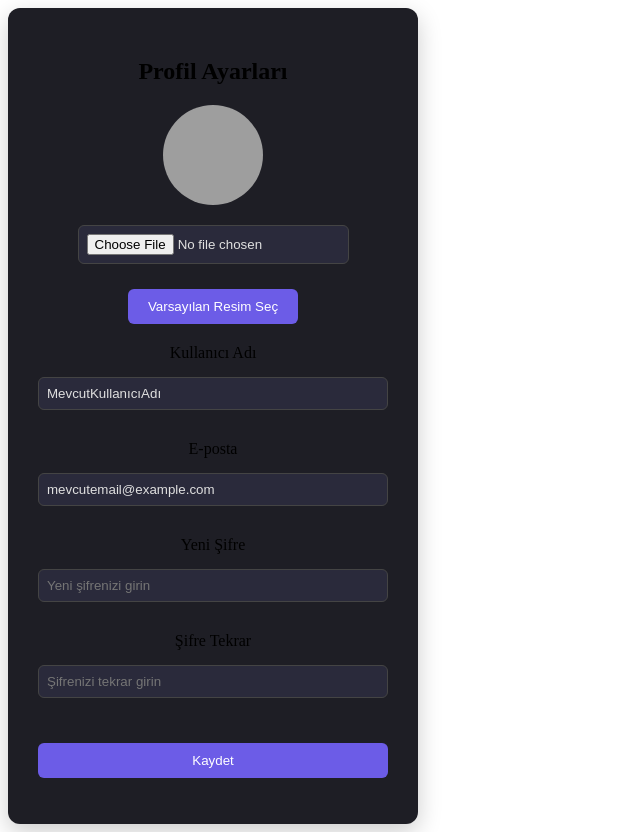
After one commit to whymami/Transcendence, a Django app: template transback/transbackend/templates/profile.html in a window 1280 px wide. The commit adds this page. Shown: the whole page, without its empty margins (0-640 px from the left). Run offline with Django 5.2, Linux system fonts and the light colour scheme; the template is opened without the code that fills it, so the values that code supplies are empty; parts of the project's set-up code (start-up, migrations or seed data) failed here and were passed over; grey boxes are pictures that could not be loaded.

Commit message:
add profile

```diff
--- a/transback/static/css/header.css
+++ b/transback/static/css/header.css
@@ -54,5 +54,5 @@
 }
 
 .nav-link:hover {
-    color: #3182ce;
+    color: var(--primary-color);
 }
--- /dev/null
+++ b/transback/static/css/profile.css
@@ -0,0 +1,91 @@
+.settings-container {
+    background-color: #1e1e25;
+    padding: 30px;
+    border-radius: 12px;
+    width: 350px;
+    text-align: center;
+    box-shadow: 0 8px 24px rgba(0, 0, 0, 0.2);
+}
+
+h2 {
+    margin-bottom: 20px;
+}
+
+.profile-picture-section {
+    margin-bottom: 20px;
+}
+
+.profile-picture-section img {
+    width: 100px;
+    height: 100px;
+    border-radius: 50%;
+    object-fit: cover;
+    margin-bottom: 10px;
+}
+
+.profile-picture-section input {
+    display: block;
+    margin: 10px auto;
+}
+
+button {
+    background-color: #6c5ce7;
+    color: #ffffff;
+    border: none;
+    padding: 10px 20px;
+    border-radius: 6px;
+    cursor: pointer;
+    transition: background-color 0.3s ease;
+    margin-top: 15px;
+}
+
+button:hover {
+    background-color: #a29bfe;
+}
+
+/* Form Stilleri */
+form {
+    display: flex;
+    flex-direction: column;
+    gap: 15px;
+}
+
+input {
+    padding: 8px;
+    border-radius: 6px;
+    border: 1px solid #444;
+    background-color: #2a2a3b;
+    color: #e0e0e0;
+}
+
+/* Modal Stili */
+.modal {
+    position: fixed;
+    top: 0;
+    left: 0;
+    width: 100%;
+    height: 100%;
+    background: rgba(0, 0, 0, 0.7);
+    display: none;
+    justify-content: center;
+    align-items: center;
+}
+
+.modal-content {
+    background-color: #1e1e25;
+    padding: 20px;
+    border-radius: 10px;
+    text-align: center;
+}
+
+.default-pics img {
+    width: 70px;
+    height: 70px;
+    border-radius: 50%;
+    margin: 5px;
+    cursor: pointer;
+}
+
+.default-pics img:hover {
+    border: 2px solid #6c5ce7;
+}
--- a/transback/static/css/register.css
+++ b/transback/static/css/register.css
@@ -10,6 +10,7 @@
 .register-card h2 {
   font-size: 1.5em;
   margin-bottom: 10px;
+  color: white;
 }
 
 .register-card p {
@@ -47,7 +48,6 @@
   top: 50%;
   transform: translateY(-50%);
   cursor: pointer;
-  color: ;
 }
 
 .register-btn {
@@ -74,12 +74,13 @@
 }
 
 .login-link a {
-  color: #6a0dad;
+  color: var(--primary-color);
   text-decoration: none;
 }
 
 .login-link a:hover {
   text-decoration: underline;
+  color: var(--secondary-color)
 }
 
 .toggle-password svg {
--- a/transback/static/js/home.js
+++ /dev/null
@@ -1,3 +0,0 @@
-document.getElementById('startButton').addEventListener('click', function () {
-    showToast("success", "Starting the translation process...");
-});
--- a/transback/static/js/login.js
+++ b/transback/static/js/login.js
@@ -68,7 +68,7 @@ async function login() {
     setCookie('refresh_token', data.refresh, 1);
 
     showToast('success', data.massage);
-    // window.location.href = '/dashboard';
+    window.location.href = '/';
     pullHeader(true);
 
   } catch (error) {
--- /dev/null
+++ b/transback/static/js/profile.js
@@ -0,0 +1,75 @@
+// Profil Resmi Yükleme (Binary ArrayBuffer Formatında)
+document.getElementById('uploadProfilePic').addEventListener('change', async function(event) {
+    const file = event.target.files[0];
+    if (file) {
+        const validImageTypes = ['image/jpeg', 'image/png', 'image/gif'];
+        if (!validImageTypes.includes(file.type)) {
+            showError('profilePicError', "Lütfen geçerli bir görüntü dosyası seçin (JPEG, PNG, GIF).");
+            return;
+        }
+
+        const arrayBuffer = await file.arrayBuffer();
+        console.log("Resim Binary ArrayBuffer:", arrayBuffer);
+
+        const reader = new FileReader();
+        reader.onload = function(e) {
+            document.getElementById('profilePic').src = e.target.result;
+        };
+        reader.readAsDataURL(file);
+    }
+});
+
+// Hata mesajını gösterme fonksiyonu
+function showError(elementId, message) {
+    document.getElementById(elementId).textContent = message;
+}
+
+// Hata mesajını temizleme fonksiyonu
+function clearError(elementId) {
+    document.getElementById(elementId).textContent = '';
+}
+
+document.getElementById('userSettingsForm').addEventListener('submit', function(event) {
+    event.preventDefault();
+
+    const username = document.getElementById('username').value.trim();
+    const email = document.getElementById('email').value.trim();
+    const password = document.getElementById('password').value;
+    const confirmPassword = document.getElementById('confirmPassword').value;
+
+    let isValid = true;
+
+    clearError('usernameError');
+    clearError('emailError');
+    clearError('passwordError');
+    clearError('confirmPasswordError');
+
+    if (username.length < 4) {
+        showError('usernameError', "Kullanıcı adı en az 4 karakter olmalıdır.");
+        isValid = false;
+    }
+
+    const emailPattern = /^[^\s@]+@[^\s@]+\.[^\s@]+$/;
+    if (!emailPattern.test(email)) {
+        showError('emailError', "Geçerli bir e-posta adresi girin.");
+        isValid = false;
+    }
+
+    if (password.length < 6) {
+        showError('passwordError', "Şifre en az 6 karakter olmalıdır.");
+        isValid = false;
+    }
+
+    if (password !== confirmPassword) {
+        showError('confirmPasswordError', "Şifreler eşleşmiyor.");
+        isValid = false;
+    }
+
+    if (isValid) {
+        console.log("Kullanıcı Adı:", username);
+        console.log("E-posta:", email);
+        console.log("Şifre:", password);
+
+        showToast("success", "Ayarlar başarıyla kaydedildi!");
+    }
+});
--- a/transback/transbackend/templates/header.html
+++ b/transback/transbackend/templates/header.html
@@ -13,8 +13,9 @@
           </a>
         </div>
         <div class="nav-links">
-          <a href="/home" class="nav-link">Home</a>
+          <a href="/" class="nav-link">Home</a>
           {% if user.is_authenticated %}
+            <a href="/profile" class="nav-link">Profile</a>
             <a href="/logout" class="nav-link">Logout</a>
           {% else %}
             <a href="/login" class="nav-link">Login</a>
--- a/transback/transbackend/templates/home.html
+++ b/transback/transbackend/templates/home.html
@@ -7,7 +7,11 @@
   <div class="home-container">
     <h1>Ping Pong'a Hoş Geldiniz!</h1>
     <p>Reflekslerini test etmeye hazır mısın?</p>
-    <button id="startButton">Oyuna Başla</button>
+    {% if user.is_authenticated %}
+      <a href="/game" class="play-button">Oyna</a>
+    {% else %}
+      <a href="/login" class="play-button">Go To Login</a>
+    {% endif %}
   </div>
   <script src="{% static 'js/home.js' %}"></script>
 </body>
--- /dev/null
+++ b/transback/transbackend/templates/profile.html
@@ -0,0 +1,67 @@
+{% load static %}
+<head>
+  <title>User Settings</title>
+  <link rel="stylesheet" href="/css/profile.css" />
+</head>
+<body>
+  <div class="settings-container">
+    <h2>Profil Ayarları</h2>
+
+    <!-- Profil Resmi -->
+    <div class="profile-picture-section">
+      <img id="profilePic" src="default-avatar.png" alt="Profil Resmi" />
+      <input type="file" id="uploadProfilePic" accept="image/*" />
+      <button id="chooseDefaultPic">Varsayılan Resim Seç</button>
+    </div>
+
+    <!-- Profil Bilgileri Formu -->
+    <form id="userSettingsForm">
+      <!-- Kullanıcı Adı -->
+      <label for="username">Kullanıcı Adı</label>
+      <input type="text" id="username" value="MevcutKullanıcıAdı" required />
+      <span class="error-message" id="usernameError"></span>
+
+      <!-- E-posta -->
+      <label for="email">E-posta</label>
+      <input type="email" id="email" value="mevcutemail@example.com" required />
+      <span class="error-message" id="emailError"></span>
+
+      <!-- Yeni Şifre -->
+      <label for="password">Yeni Şifre</label>
+      <input
+        type="password"
+        id="password"
+        placeholder="Yeni şifrenizi girin"
+        required
+      />
+      <span class="error-message" id="passwordError"></span>
+
+      <!-- Şifre Tekrar -->
+      <label for="confirmPassword">Şifre Tekrar</label>
+      <input
+        type="password"
+        id="confirmPassword"
+        placeholder="Şifrenizi tekrar girin"
+        required
+      />
+      <span class="error-message" id="confirmPasswordError"></span>
+
+      <button type="submit">Kaydet</button>
+    </form>
+  </div>
+
+  <!-- Varsayılan Profil Resimleri Modal -->
+  <div class="modal" id="defaultPicModal">
+    <div class="modal-content">
+      <h3>Varsayılan Resim Seç</h3>
+      <div class="default-pics">
+        <img src="avatar1.png" alt="Avatar 1" class="default-avatar" />
+        <img src="avatar2.png" alt="Avatar 2" class="default-avatar" />
+        <img src="avatar3.png" alt="Avatar 3" class="default-avatar" />
+      </div>
+      <button id="closeModal">Kapat</button>
+    </div>
+  </div>
+
+  <script src="/js/profile.js"></script>
+</body>
--- a/transback/transbackend/views.py
+++ b/transback/transbackend/views.py
@@ -64,7 +64,8 @@ class RegisterView(APIView):
 
 
 class HomeView(APIView):
-    permission_classes = [IsAnonymousUser]
+    permission_classes = [AllowAny]
+    authentication_classes = [JWTAuthentication]
 
     def get(self, request):
         user = request.user
```
Also changed, not shown: front/css/base.css (+15 -4 lines), front/index.html (+7 -3 lines), front/js/routes.js (+29 -11 lines), transback/static/css/home.css (+7 -13 lines), transback/static/css/login.css (+12 -0 lines), front/js/auth.js (renamed from transback/static/js/auth.js).
